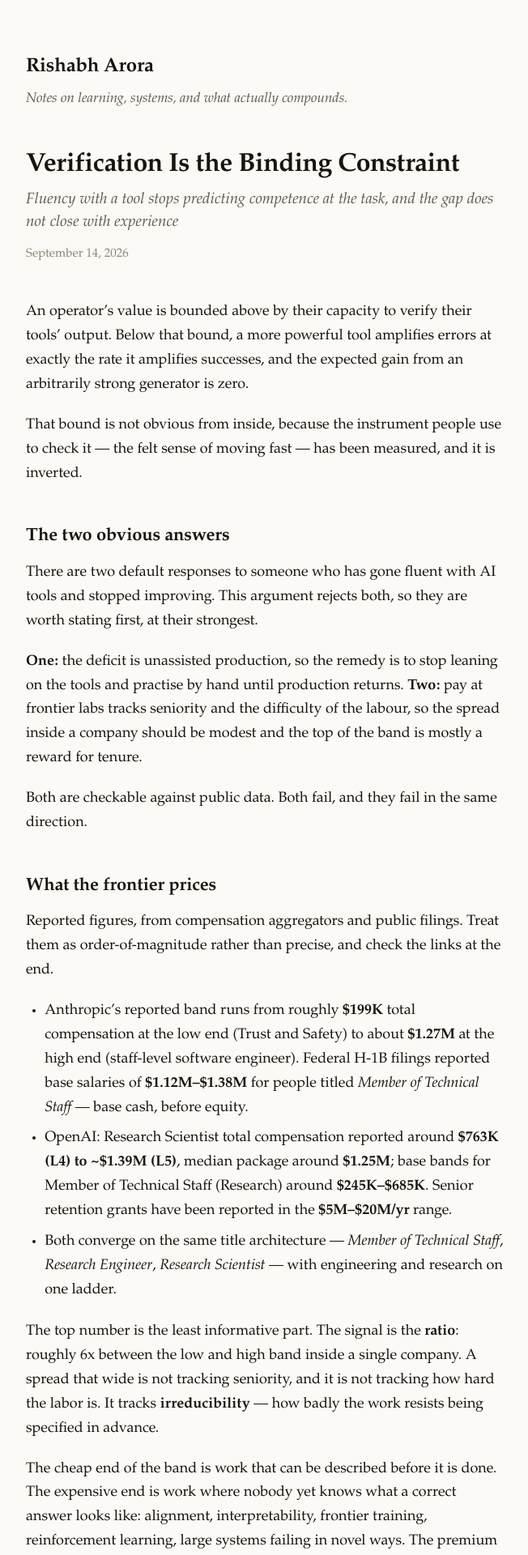
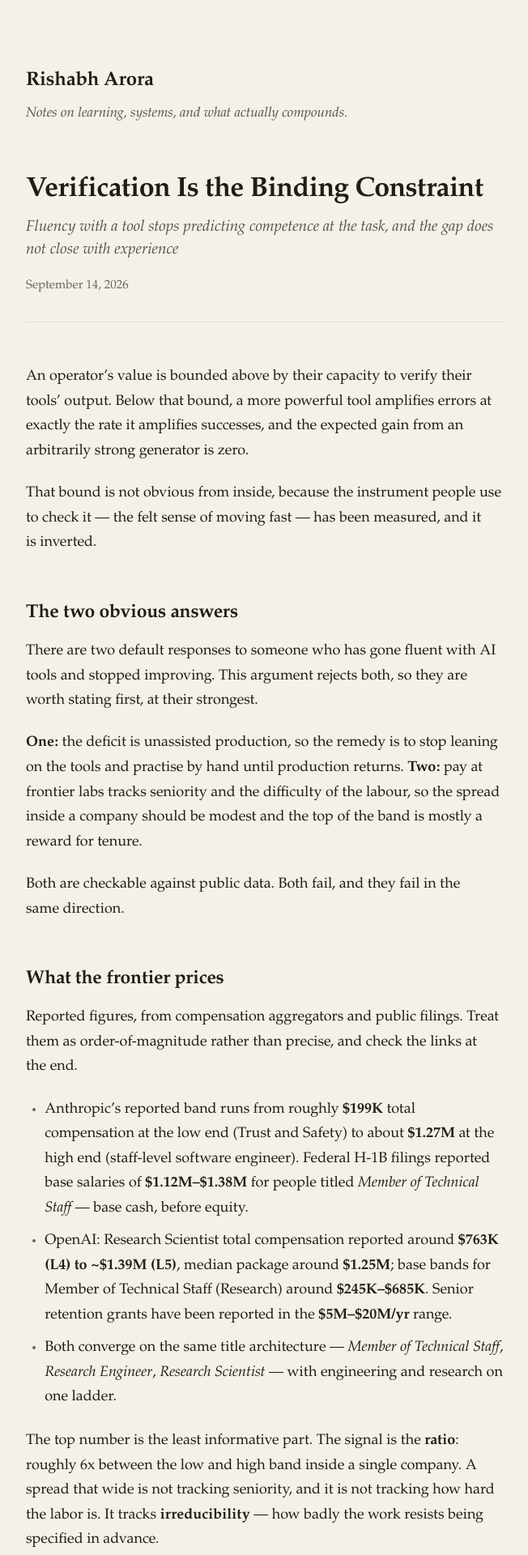
Before and after one commit to rishabharora-kk/blog, a Jekyll site: the page built from _posts/2026-09-14-verification-is-the-binding-constraint.md, in a window 1280 px wide. Shown: the top 1920 px of the page at 81% size, without its empty margins (312-964 px from the left). Built offline with Jekyll 4.4.1, drawn with Linux system fonts in a browser that asks for light colours.

Commit message:
Warm the palette and fix two accessibility gaps
The site read cold. The ground was near-white (#fbfaf6) and the chrome was
tight, so the page felt like a screen rather than paper. This moves the whole
palette onto a warm ivory with a warm near-black, opens up the vertical
rhythm, and softens the rules and radii.

Two real defects fixed along the way, both present in the original:

- --ink-faint failed WCAG AA in both themes (3.95:1 light, 4.23:1 dark, and
  worse against the raised surface). It is used for datelines, table headers
  and the footer. Retuned to 5.1:1 light and 5.4:1 dark, and every
  foreground/background pair in the file is now measured rather than guessed;
  the ratios are recorded in comments next to each value.
- There was no visible focus ring and no prefers-reduced-motion block, both
  of which the reading-UX principles ask for. Added.

Verified in Chromium at 390 / 768 / 1440px, light and dark, on both the index
and a post: horizontal overflow is 0 in all twelve combinations. Stylesheet is
10KB, still no framework, no build step and no webfont.

No features were added. No related-posts rail, no share buttons, no reading
progress: the warmth comes from colour, space and type, which is the opposite
mechanism from engagement furniture.

Co-Authored-By: Claude Opus 5 <noreply@anthropic.com>
Claude-Session: https://claude.ai/code/session_01E9PBcGiGQzw9yygd6HtTMm

```diff
--- a/assets/css/main.css
+++ b/assets/css/main.css
@@ -1,16 +1,27 @@
 /* ---------------------------------------------------------------
    Austere long-form. No frameworks, no webfonts, no build step.
    One column, generous measure, high contrast, theme-aware.
+
+   The palette is warm on purpose. Paper, not screen: an ivory
+   ground and a warm near-black, because maximum contrast (#000 on
+   #fff) causes halation and fatigue on bright displays. Every
+   foreground/background pair here is measured at WCAG AA or better
+   in both themes -- including the faint tones, which is the pair
+   most often left failing.
    --------------------------------------------------------------- */
 
 :root {
-  --ink:        #16150f;
-  --ink-soft:   #5d5a4e;
-  --ink-faint:  #8b8779;
-  --paper:      #fbfaf6;
-  --rule:       #dedbd0;
-  --accent:     #7a3b1d;
-  --mark:       #f3edd8;
+  color-scheme: light;
+
+  --paper:      #f4f1e8;   /* the page itself */
+  --raised:     #e9e4d6;   /* code, table zebra, marks */
+  --ink:        #1f1d18;   /* 14.9:1 on paper  AAA */
+  --ink-soft:   #575347;   /*  6.8:1 on paper  AA  */
+  --ink-faint:  #6b6555;   /*  5.1:1 on paper, 4.6:1 on raised  AA */
+  --rule:       #dcd6c6;
+  --rule-soft:  #e6e0d0;
+  --accent:     #9c4320;   /*  5.1:1 on raised  AA */
+  --mark:       #ece5d0;
 
   --serif: Charter, "Bitstream Charter", "Iowan Old Style", "Palatino Linotype",
            Palatino, Georgia, "Times New Roman", serif;
@@ -20,21 +31,43 @@
   --measure: 40rem;
 }
 
+/* Dark is not an inversion -- it is a warm charcoal with the same
+   temperature as the light theme, so the site reads as one place. */
 @media (prefers-color-scheme: dark) {
   :root:not([data-theme="light"]) {
-    --ink:       #e8e4d8;
-    --ink-soft:  #a8a394;
-    --ink-faint: #78736a;
-    --paper:     #14140f;
-    --rule:      #302f28;
-    --accent:    #d99a6c;
-    --mark:      #2a2618;
+    color-scheme: dark;
+    --paper:     #191814;
+    --raised:    #232119;
+    --ink:       #ebe7da;   /* 14.4:1  AAA */
+    --ink-soft:  #a9a294;   /*  7.0:1  AAA */
+    --ink-faint: #948d7d;   /*  5.4:1 on paper, 4.9:1 on raised  AA */
+    --rule:      #333027;
+    --rule-soft: #2a2820;
+    --accent:    #e2966a;   /*  7.5:1  AAA */
+    --mark:      #2c281c;
   }
+}
+
+/* Explicit override, so a future toggle wins in both directions. */
+:root[data-theme="dark"] {
+  color-scheme: dark;
+  --paper:     #191814;
+  --raised:    #232119;
+  --ink:       #ebe7da;
+  --ink-soft:  #a9a294;
+  --ink-faint: #948d7d;
+  --rule:      #333027;
+  --rule-soft: #2a2820;
+  --accent:    #e2966a;
+  --mark:      #2c281c;
 }
 
 *, *::before, *::after { box-sizing: border-box; }
 
-html { -webkit-text-size-adjust: 100%; }
+html {
+  -webkit-text-size-adjust: 100%;
+  background: var(--paper);   /* no white flash behind a short page */
+}
 
 body {
   margin: 0;
@@ -42,18 +75,28 @@ body {
   color: var(--ink);
   font-family: var(--serif);
   font-size: 1.125rem;
-  line-height: 1.66;
+  line-height: 1.7;
   font-kerning: normal;
   font-variant-numeric: oldstyle-num;
   text-rendering: optimizeLegibility;
   -webkit-font-smoothing: antialiased;
 }
 
+::selection { background: var(--mark); color: var(--ink); }
+
 .wrap {
   max-width: var(--measure);
   margin: 0 auto;
-  padding-block: 4rem 6rem;
+  padding-block: 5rem 7rem;
   padding-inline: 1.5rem;
+}
+
+/* Keyboard users get a real focus ring. Never remove this without
+   putting something equally visible in its place. */
+:focus-visible {
+  outline: 2px solid var(--accent);
+  outline-offset: 3px;
+  border-radius: 2px;
 }
 
 /* --- links ---------------------------------------------------- */
@@ -64,21 +107,22 @@ a {
   text-decoration-thickness: 1px;
   text-underline-offset: 0.18em;
   text-decoration-color: var(--rule);
-  transition: text-decoration-color 120ms ease, color 120ms ease;
+  transition: text-decoration-color 140ms ease, color 140ms ease;
 }
 a:hover { color: var(--accent); text-decoration-color: currentColor; }
 
 /* --- masthead ------------------------------------------------- */
 
-.masthead { margin-bottom: 3rem; }
+.masthead { margin-bottom: 3.75rem; }
 
 .masthead h1 {
   font-size: 1.5rem;
   font-weight: 600;
   letter-spacing: -0.01em;
-  margin: 0 0 0.35rem;
+  margin: 0 0 0.4rem;
 }
 .masthead h1 a { text-decoration: none; }
+.masthead h1 a:hover { color: var(--accent); }
 
 .masthead .tagline {
   margin: 0;
@@ -87,13 +131,13 @@ a:hover { color: var(--accent); text-decoration-color: currentColor; }
   font-size: 1.0625rem;
 }
 
-.bio { color: var(--ink-soft); font-size: 1.0625rem; }
-.bio p { margin: 0 0 0.85rem; }
+.bio { color: var(--ink-soft); font-size: 1.0625rem; line-height: 1.68; }
+.bio p { margin: 0 0 0.9rem; }
 .bio p:last-child { margin-bottom: 0; }
 
 /* --- index listing -------------------------------------------- */
 
-.section { margin-top: 3.25rem; }
+.section { margin-top: 3.75rem; }
 
 .section > h2 {
   font-size: 0.8125rem;
@@ -102,57 +146,72 @@ a:hover { color: var(--accent); text-decoration-color: currentColor; }
   letter-spacing: 0.11em;
   font-variant-numeric: normal;
   color: var(--ink-faint);
-  margin: 0 0 1.25rem;
-  padding-bottom: 0.5rem;
+  margin: 0 0 1.5rem;
+  padding-bottom: 0.55rem;
   border-bottom: 1px solid var(--rule);
 }
 
 .entries { list-style: none; margin: 0; padding: 0; }
 
-.entries li { margin-bottom: 1.5rem; }
+.entries li {
+  margin-bottom: 2.25rem;
+  /* A quiet hit area, so the whole entry feels like one object
+     rather than three separate scraps of text. */
+  padding: 0.15rem 0;
+}
 .entries li:last-child { margin-bottom: 0; }
 
 .entry-title {
   display: block;
-  font-size: 1.1875rem;
+  font-size: 1.25rem;
+  font-weight: 600;
   text-decoration: none;
-  line-height: 1.35;
+  line-height: 1.32;
+  letter-spacing: -0.008em;
 }
 .entry-title:hover { color: var(--accent); }
 
 .entry-meta {
   display: block;
-  margin-top: 0.2rem;
+  margin-top: 0.3rem;
   font-size: 0.9375rem;
   color: var(--ink-faint);
+  line-height: 1.5;
 }
 
 .entry-summary {
-  margin: 0.4rem 0 0;
+  margin: 0.55rem 0 0;
   font-size: 1.0625rem;
   color: var(--ink-soft);
+  line-height: 1.62;
 }
 
 .empty { color: var(--ink-faint); font-style: italic; }
 
 /* --- post ----------------------------------------------------- */
 
-.post-header { margin-bottom: 2.75rem; }
+.post-header {
+  margin-bottom: 3.25rem;
+  padding-bottom: 2rem;
+  border-bottom: 1px solid var(--rule-soft);
+}
 
 .post-header h1 {
-  font-size: 2rem;
+  font-size: 2.125rem;
   font-weight: 600;
-  line-height: 1.18;
-  letter-spacing: -0.015em;
-  margin: 0 0 0.6rem;
+  line-height: 1.16;
+  letter-spacing: -0.018em;
+  margin: 0 0 0.7rem;
+  text-wrap: balance;
 }
 
 .post-header .subtitle {
-  margin: 0 0 0.9rem;
+  margin: 0 0 1rem;
   font-size: 1.1875rem;
   font-style: italic;
   color: var(--ink-soft);
-  line-height: 1.45;
+  line-height: 1.5;
+  text-wrap: pretty;
 }
 
 .post-header .dateline {
@@ -164,41 +223,44 @@ a:hover { color: var(--accent); text-decoration-color: currentColor; }
 .prose > :first-child { margin-top: 0; }
 
 .prose h2 {
-  font-size: 1.375rem;
+  font-size: 1.4375rem;
   font-weight: 600;
-  line-height: 1.3;
-  margin: 3rem 0 1rem;
-  letter-spacing: -0.01em;
+  line-height: 1.28;
+  margin: 3.5rem 0 1.1rem;
+  letter-spacing: -0.012em;
+  text-wrap: balance;
 }
 .prose h3 {
   font-size: 1.125rem;
   font-weight: 600;
-  margin: 2.25rem 0 0.75rem;
+  margin: 2.5rem 0 0.8rem;
+  text-wrap: balance;
 }
 .prose h4 {
   font-size: 1rem;
   font-weight: 600;
   font-style: italic;
-  margin: 1.75rem 0 0.5rem;
+  margin: 2rem 0 0.55rem;
 }
 
-.prose p { margin: 0 0 1.25rem; }
+.prose p { margin: 0 0 1.35rem; text-wrap: pretty; }
 
-.prose ul, .prose ol { margin: 0 0 1.35rem; padding-left: 1.45rem; }
-.prose li { margin-bottom: 0.5rem; }
-.prose li > ul, .prose li > ol { margin-top: 0.5rem; margin-bottom: 0.25rem; }
+.prose ul, .prose ol { margin: 0 0 1.45rem; padding-left: 1.45rem; }
+.prose li { margin-bottom: 0.6rem; }
+.prose li > ul, .prose li > ol { margin-top: 0.6rem; margin-bottom: 0.25rem; }
+.prose li::marker { color: var(--ink-faint); }
 
 .prose strong { font-weight: 650; }
 
 .prose hr {
   border: 0;
   border-top: 1px solid var(--rule);
-  margin: 3rem 0;
+  margin: 3.5rem 0;
 }
 
 .prose blockquote {
-  margin: 1.75rem 0;
-  padding: 0 0 0 1.25rem;
+  margin: 2rem 0;
+  padding: 0.15rem 0 0.15rem 1.4rem;
   border-left: 2px solid var(--accent);
   color: var(--ink);
   font-style: italic;
@@ -219,22 +281,22 @@ a:hover { color: var(--accent); text-decoration-color: currentColor; }
   font-size: 0.875em;
   font-variant-numeric: normal;
   background: var(--mark);
-  padding: 0.1em 0.32em;
-  border-radius: 3px;
+  padding: 0.12em 0.34em;
+  border-radius: 4px;
 }
 .prose .highlighter-rouge,
-.prose .highlight { margin: 1.75rem 0; }
+.prose .highlight { margin: 2rem 0; }
 .prose .highlighter-rouge pre,
 .prose .highlight pre { margin: 0; }
 
 .prose pre {
-  background: var(--mark);
-  border: 1px solid var(--rule);
-  border-radius: 4px;
-  padding: 1rem 1.15rem;
-  margin: 1.75rem 0;
+  background: var(--raised);
+  border: 1px solid var(--rule-soft);
+  border-radius: 8px;
+  padding: 1.15rem 1.3rem;
+  margin: 2rem 0;
   overflow-x: auto;
-  line-height: 1.5;
+  line-height: 1.55;
 }
 .prose pre code {
   background: none;
@@ -244,19 +306,26 @@ a:hover { color: var(--accent); text-decoration-color: currentColor; }
 }
 
 /* tables — the one thing allowed to be wider than the measure */
-.prose .table-scroll { overflow-x: auto; margin: 1.75rem 0; }
+.prose .table-scroll {
+  overflow-x: auto;
+  margin: 2rem 0;
+  /* Tables are the one place the page can scroll sideways; make the
+     edge legible so it reads as scrollable rather than as cut off. */
+  border-bottom: 1px solid var(--rule-soft);
+}
 .prose table {
   border-collapse: collapse;
   width: 100%;
   font-size: 0.9375rem;
-  line-height: 1.45;
+  line-height: 1.5;
 }
 .prose th, .prose td {
   text-align: left;
   vertical-align: top;
-  padding: 0.6rem 0.9rem 0.6rem 0;
-  border-bottom: 1px solid var(--rule);
+  padding: 0.7rem 1rem 0.7rem 0;
+  border-bottom: 1px solid var(--rule-soft);
 }
+.prose tbody tr:last-child td { border-bottom: 0; }
 .prose th {
   font-weight: 600;
   font-size: 0.8125rem;
@@ -264,15 +333,16 @@ a:hover { color: var(--accent); text-decoration-color: currentColor; }
   letter-spacing: 0.07em;
   font-variant-numeric: normal;
   color: var(--ink-faint);
-  border-bottom-color: var(--ink-faint);
+  border-bottom-color: var(--rule);
+  padding-top: 0;
 }
 .prose td:last-child, .prose th:last-child { padding-right: 0; }
 
 /* --- footer --------------------------------------------------- */
 
 .foot {
-  margin-top: 5rem;
-  padding-top: 1.25rem;
+  margin-top: 6rem;
+  padding-top: 1.4rem;
   border-top: 1px solid var(--rule);
   font-size: 0.9375rem;
   color: var(--ink-faint);
@@ -287,16 +357,38 @@ a:hover { color: var(--accent); text-decoration-color: currentColor; }
 
 @media (max-width: 34rem) {
   body { font-size: 1.0625rem; }
-  .wrap { padding-block: 2.5rem 4rem; }
-  .post-header h1 { font-size: 1.625rem; }
-  .prose h2 { font-size: 1.25rem; margin-top: 2.5rem; }
+  .wrap { padding-block: 3rem 4.5rem; padding-inline: 1.25rem; }
+  .masthead { margin-bottom: 2.75rem; }
+  .post-header h1 { font-size: 1.6875rem; }
+  .post-header { margin-bottom: 2.5rem; padding-bottom: 1.5rem; }
+  .prose h2 { font-size: 1.3125rem; margin-top: 2.75rem; }
+  .entries li { margin-bottom: 1.85rem; }
+  .prose pre { border-radius: 6px; padding: 1rem; }
+}
+
+/* --- motion --------------------------------------------------- */
+
+/* The reader has already told the browser how they want to read. */
+@media (prefers-reduced-motion: reduce) {
+  *, *::before, *::after {
+    animation-duration: 0.01ms !important;
+    animation-iteration-count: 1 !important;
+    transition-duration: 0.01ms !important;
+    scroll-behavior: auto !important;
+  }
 }
 
 /* --- print ---------------------------------------------------- */
 
 @media print {
-  :root { --paper: #fff; --ink: #000; --ink-soft: #333; --mark: #f4f4f4; }
+  :root {
+    --paper: #fff; --raised: #f6f6f6; --ink: #000;
+    --ink-soft: #333; --ink-faint: #444;
+    --rule: #bbb; --rule-soft: #ddd; --mark: #f4f4f4;
+  }
   .foot, .masthead .tagline { display: none; }
-  .wrap { max-width: none; }
+  .wrap { max-width: none; padding-block: 0; }
   a { text-decoration: none; }
+  .prose pre, .prose .table-scroll { break-inside: avoid; }
+  .prose h2, .prose h3 { break-after: avoid; }
 }
```
